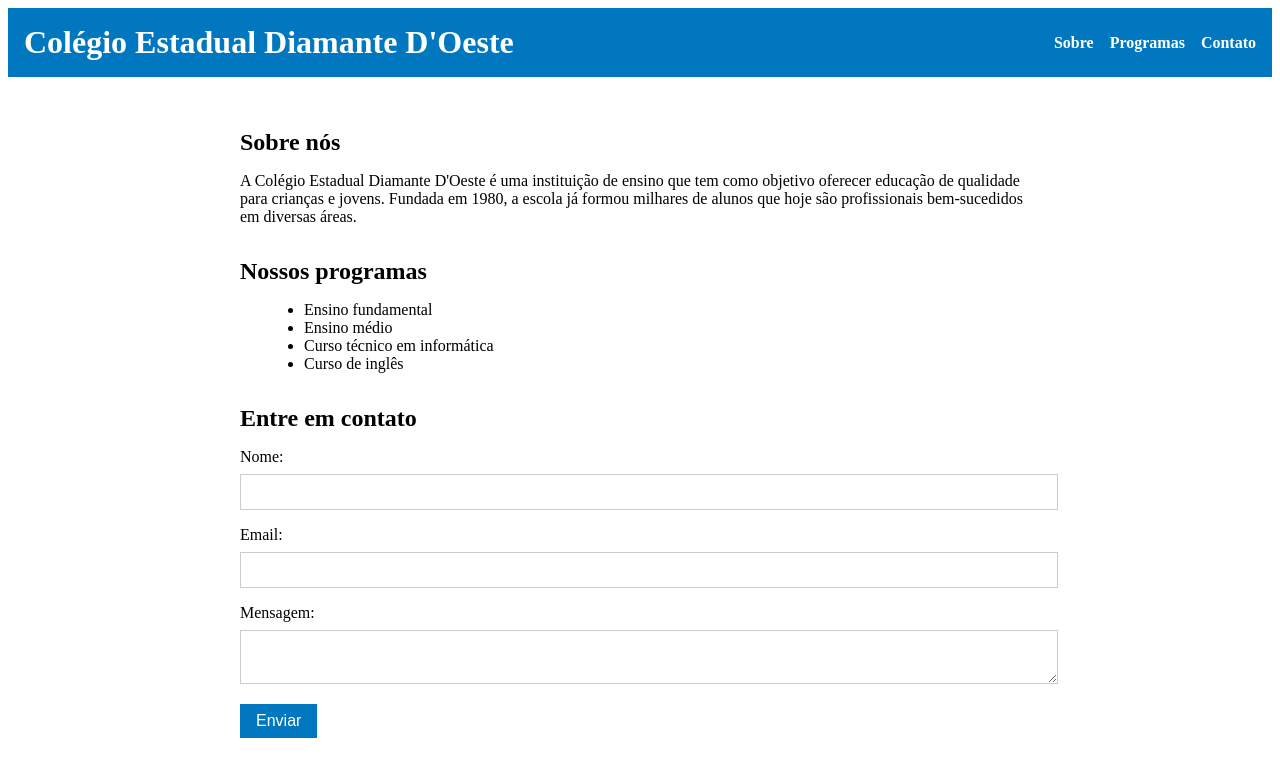
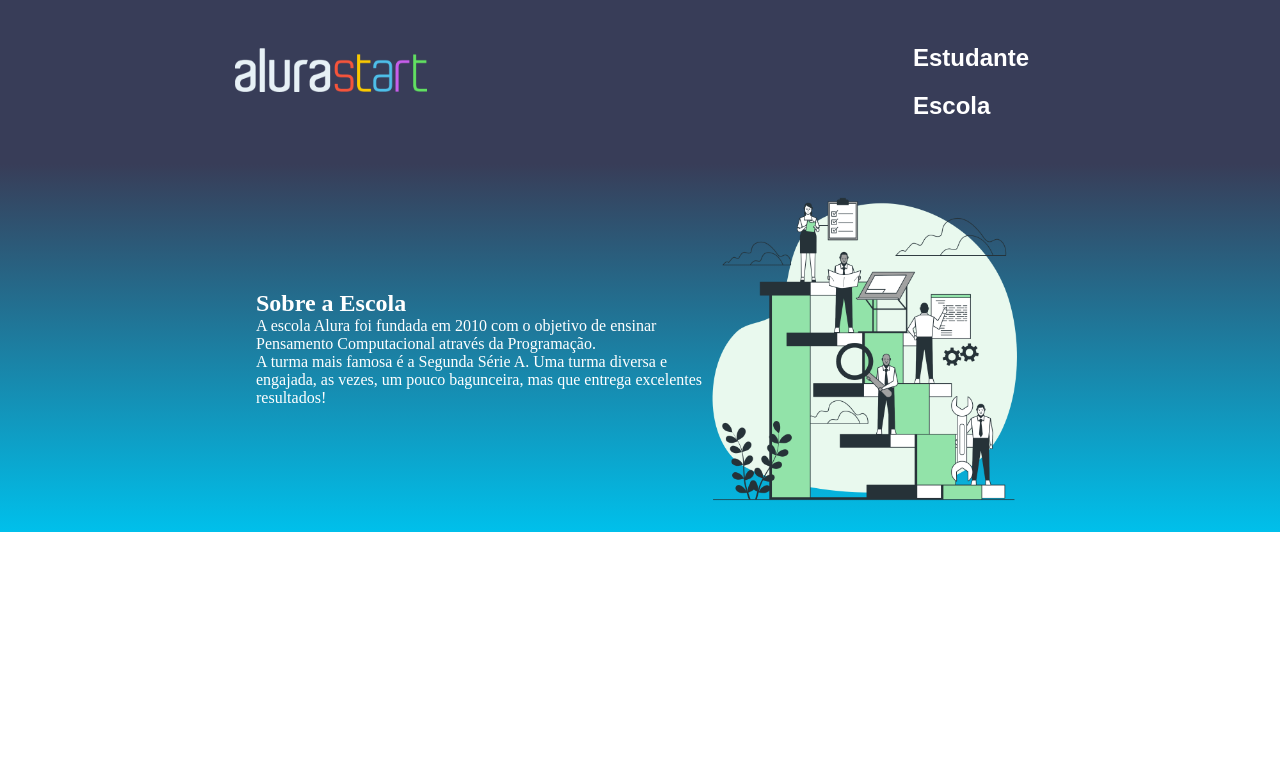
Before and after one commit to Banaszeski/Site-escola, a plain HTML site: page index.html in a window 1280 px wide. Drawn offline with Linux system fonts and the light colour scheme.

Commit message:
Add files via upload

```diff
--- a/index.html
+++ b/index.html
@@ -1,47 +1,32 @@
 <!DOCTYPE html>
-<html lang="pt-BR">
+<html lang="en">
 <head>
     <meta charset="UTF-8">
-    <title>CEDITE</title>
-    <link rel="stylesheet" href="style.css">
+    <link rel="stylesheet" type="text/css" href="style.css" />
+    <meta http-equiv="X-UA-Compatible" content="IE=edge">
+    <meta name="viewport" content="width=device-width, initial-scale=1.0">
+    <title>Document</title>
 </head>
 <body>
-    <header>
-      <h1>Colégio Estadual Diamante D'Oeste</h1>
-      <nav>
+    <header class="cabecalho">
+    <img class="cabecalho-imagem" src="./img/alura.png" alt="alura">
+    <ul class="cabecalho-lista-item">
             <ul>
-          <li><a href="#sobre">Sobre</a></li>
-          <li><a href="#programas">Programas</a></li>
-          <li><a href="#contato">Contato</a></li>
+            <h1 class="cabecalho-lista-item">Estudante</h1>
+            <h1 class="cabecalho-lista-item">Escola</h1>
             </ul>
-      </nav>
+        </ul>
+
     </header>
-    <main>
-      <section id="sobre">
-        <h2>Sobre nós</h2>
-        <p>A Colégio Estadual Diamante D'Oeste é uma instituição de ensino que tem como objetivo oferecer educação de qualidade para crianças e jovens. Fundada em 1980, a escola já formou milhares de alunos que hoje são profissionais bem-sucedidos em diversas áreas.</p>
+<section class="escola">
+<div class="escola-conteudo">
+<h2 class=”escola-titulo”>Sobre a Escola</h2>
+<p class=”escola-texto-um”>A escola Alura foi fundada em 2010 com o objetivo de
+ensinar Pensamento Computacional através da Programação. </p>
+<p class=”escola-texto-dois”>A turma mais famosa é a Segunda Série A. Uma turma diversa e engajada, as vezes, um pouco bagunceira, mas que entrega excelentes resultados!</p>
+</div>
+<img class="image" src="./img/escola.png" alt ="l2">
 </section>
-      <section id="programas">
-        <h2>Nossos programas</h2>
-        <ul>
-          <li>Ensino fundamental</li>
-          <li>Ensino médio</li>
-          <li>Curso técnico em informática</li>
-          <li>Curso de inglês</li>
-        </ul>
-      </section>
-      <section id="contato">
-        <h2>Entre em contato</h2>
-        <form action="enviar.php" method="post">
-          <label for="nome">Nome:</label>
-          <input type="text" id="nome" name="nome" required>
-          <label for="email">Email:</label>
-          <input type="email" id="email" name="email" required>
-          <label for="mensagem">Mensagem:</label>
-          <textarea id="mensagem" name="mensagem" required></textarea>
-          <button type="submit">Enviar</button>
-        </form>
-      </section>
-    </main>
 </body>
 </html>
+<title>Document</title>
--- a/style.css
+++ b/style.css
@@ -1,99 +1,47 @@
-/* Estilos para o cabeçalho */
-header {
-    background-color: #0077be;
-    color: #fff;
+.escola {
+background-image: linear-gradient(#383D58,#00c0eb);
+color: white;
 display: flex;
-    justify-content: space-between;
+justify-content: center;
 align-items: center;
-    padding: 1rem;
+padding: 24px 0;
+}
+.escola-titulo {
+padding: 24px 0;
 }
 
-  header h1 {
-    font-size: 2rem;
-    margin: 0;
+.cabecalho-imagem{
+width: 15%;
+height: 15%;
+justify-content: space-around;
+margin: 0 16px;
+padding: 24px 0;
 }
 
-  nav ul {
-    list-style: none;
+.escola-conteudo{
+width: 35%
+}
+.cabecalho {
+background-color: #383D58;
+color: white;
+display: flex;
+justify-content: space-around;
+padding: 24px 0;
+}
+
+.cabecalho-lista-item{
+margin: 0 16px;
+padding: 10px 0;
+justify-content: space-around;
+font-size: 24px;
+font-family: arial
+}
+
+* {
 margin: 0;
 padding: 0;
-    display: flex;
 }
 
-  nav li {
-    margin-left: 1rem;
+.image{
+width:25%;
 }
-
-  nav a {
-    color: #fff;
-    text-decoration: none;
-    font-weight: bold;
-  }
-
-  nav a:hover {
-    text-decoration: underline;
-  }
-
-  /* Estilos para o conteúdo principal */
-  main {
-    max-width: 800px;
-    margin: 0 auto;
-    padding: 2rem;
-  }
-
-  section {
-    margin-bottom: 2rem;
-  }
-
-  section h2 {
-    font-size: 1.5rem;
-    margin-bottom: 1rem;
-  }
-
-  ul {
-    list-style: disc;
-    margin-left: 1.5rem;
-  }
-
-  /* Estilos para o formulário de contato */
-  form label {
-    display: block;
-    margin-bottom: 0.5rem;
-  }
-
-  form input,
-  form textarea {
-    border: 1px solid #ccc;
-    padding: 0.5rem;
-    font-size: 1rem;
-    width: 100%;
-    margin-bottom: 1rem;
-  }
-
-  form input:focus,
-  form textarea:focus {
-    outline: none;
-    border-color: #0077be;
-  }
-
-  form button {
-    background-color: #0077be;
-    color: #fff;
-    border: none;
-    padding: 0.5rem 1rem;
-    font-size: 1rem;
-    cursor: pointer;
-  }
-
-  form button:hover {
-    background-color: #005ea4;
-  }
-
-  /* Estilos para o rodapé */
-  footer {
-    background-color: #f5f5f5;
-    padding: 1rem;
-    text-align: center;
-    font-size: 0.8rem;
-    margin-top: 2rem;
-  }
```
Also changed, not shown: img/alura.png (added), img/escola.png (added), img/logo.png (added). Lines whose indentation alone changed are shown as unchanged.
